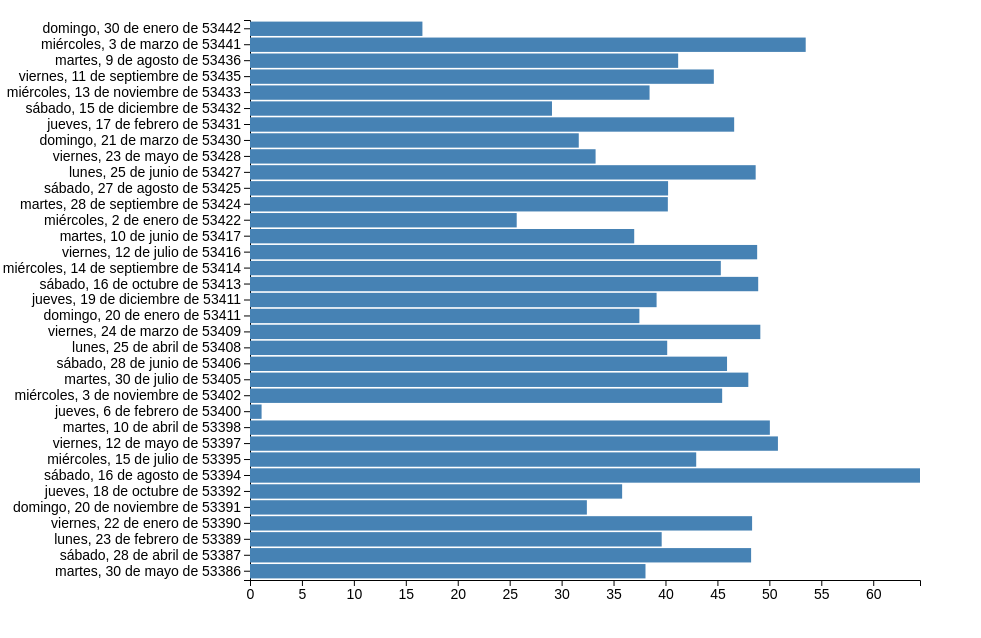
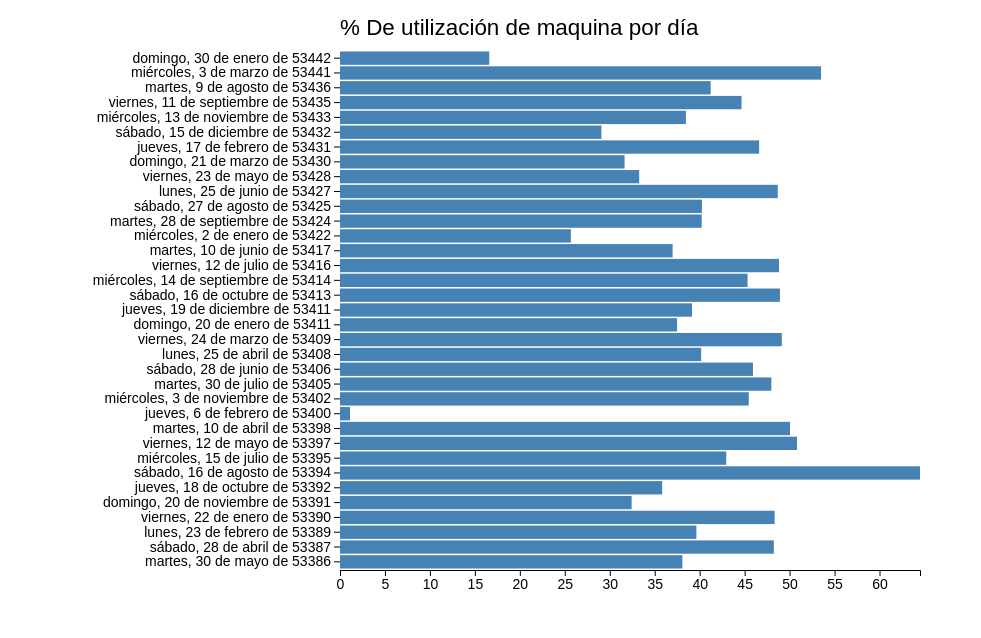
Before and after one commit to jorgearguellles/dataChart, a website: page index.html in a window 1280 px wide. Shown: the whole page, without its empty margins (0-981 px from the left). Drawn offline with nearby package versions, Linux system fonts and the light colour scheme.

Commit message:
update/ title and labels

```diff
--- a/index.html
+++ b/index.html
@@ -9,7 +9,6 @@
   <title>Bar Chart  :)</title>
 </head>
   <svg width="960" height="600"></svg>
-  <script src="utils/unixTimeConverter.js" type="module"></script>
   <script src="index.js"> </script>
 </body>
 </html>
--- a/index.js
+++ b/index.js
@@ -6,7 +6,7 @@ const height = +svg.attr("height");
 const render = data => {
   const xValue = d => d.utilizacion;
   const yValue = d => unixTimeToHumanTime(d.timestamp);
-  const margin = {top: 20, right:40, left:250, bottom:20};
+  const margin = {top: 50, right:40, left:340, bottom:30};
   const innerHeight = height - margin.top - margin.bottom;
   const innerWidth = width - margin.left - margin.right;
 
@@ -23,15 +23,24 @@ const render = data => {
   const g = svg.append("g")
   .attr("transform", `translate(${margin.left}, ${margin.top})`);
 
-  g.append("g").call(d3.axisLeft(yScale));
-  g.append("g").call(d3.axisBottom(xScale))
-  .attr("transform", `translate(0, ${innerHeight})`);
+  g.append("g")
+    .call(d3.axisLeft(yScale))
+    .selectAll(".domain")
+      .remove();
+
+  g.append("g")
+    .call(d3.axisBottom(xScale))
+    .attr("transform", `translate(0, ${innerHeight})`);
 
   g.selectAll("rect").data(data)
     .enter().append("rect")
       .attr("y", d => yScale(yValue(d)))
       .attr("width", d => xScale(xValue(d)))
       .attr("height", yScale.bandwidth());
+
+  g.append("text")
+    .attr("y", -15)
+    .text("% De utilización de maquina por día")
 };
 
 d3.csv("./data/dataGenial.csv").then(data => {
--- a/styles.css
+++ b/styles.css
@@ -10,4 +10,5 @@ rect{
 
 text{
   font-size: 1.4em;
+  font-family: sans-serif;
 }
```
